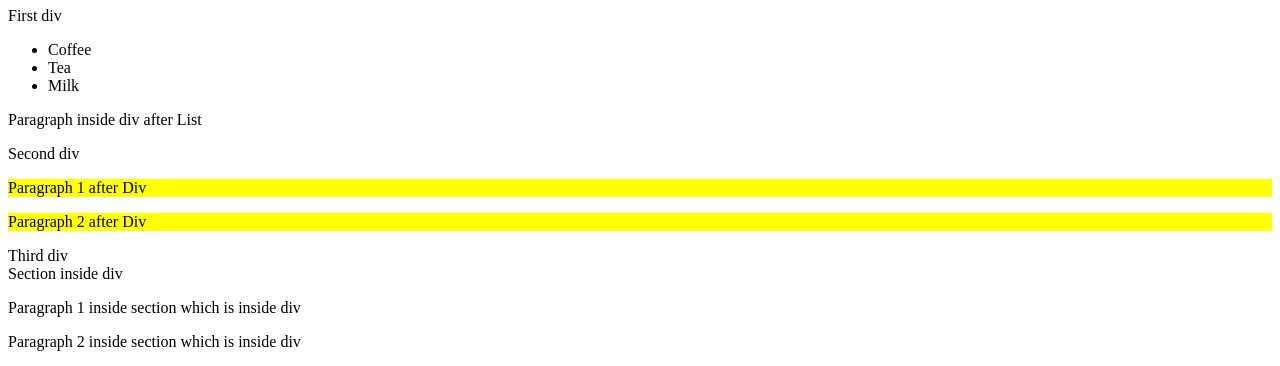
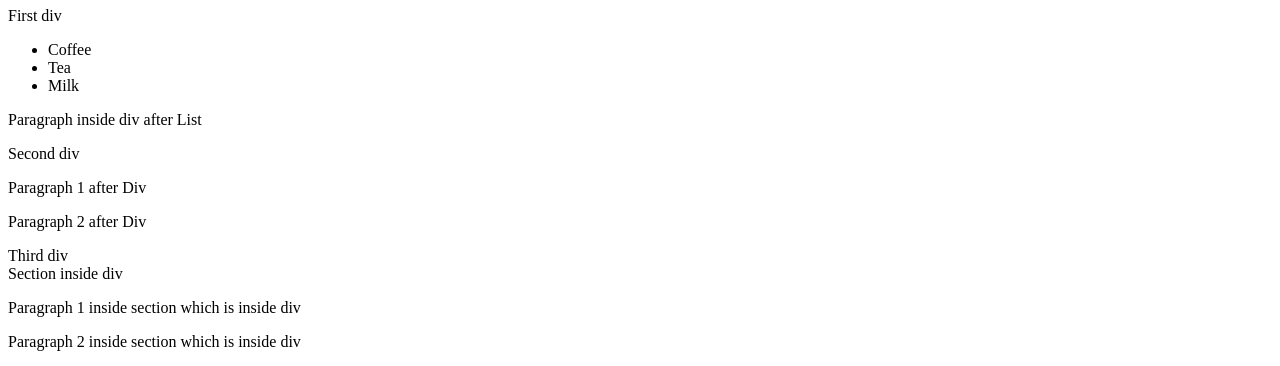
Before and after one commit to rhit-laritzdm/CS-280-Web-Development, a plain HTML site: page In Class Examples/Week 2/Practice02/cssSelectors.html in a window 1280 px wide. Shown: the part 73-439 px from the top of the page. Drawn offline with Linux system fonts and the light colour scheme.

Commit message:
updated Practice02 to include commented out styles

```diff
--- a/In Class Examples/Week 2/Practice02/cssSelectors.html
+++ b/In Class Examples/Week 2/Practice02/cssSelectors.html
@@ -4,9 +4,45 @@
         <meta charset="utf-8">
         <title>Selectors</title>
         <style>
-            div ~ p {
+            /* * {
                 background: yellow;
-            }
+            } */
+
+            /* p.intro {
+                background: yellow;
+            } */
+
+            /* p, h1 {
+                background: yellow;
+            } */
+
+            /* div p {
+                background: yellow;
+            } */
+
+            /* div > p {
+                background: yellow;
+            } */
+
+            /* div + p {
+                background: yellow;
+            } */
+
+            /* div ~ p {
+                background: yellow;
+            } */
+
+            /* div[class^="test"] {
+                background-color: lightgreen;
+            } */
+
+            /* div[class$="test"] {
+                background-color: lightgreen;
+            } */
+
+            /* div[class*="test"] {
+                background-color: lightgreen;
+            } */
 
             div[class~="test"] {
                 background-color: lightgreen;
```
